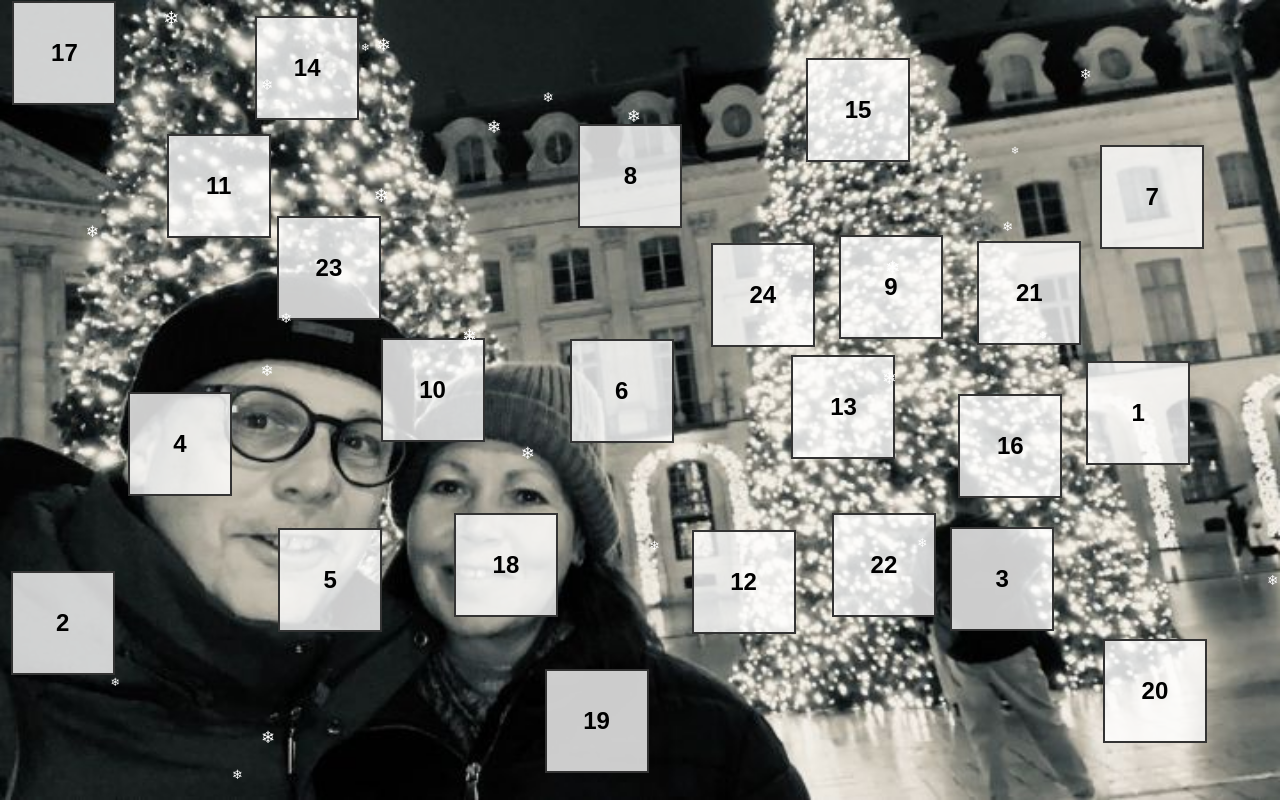
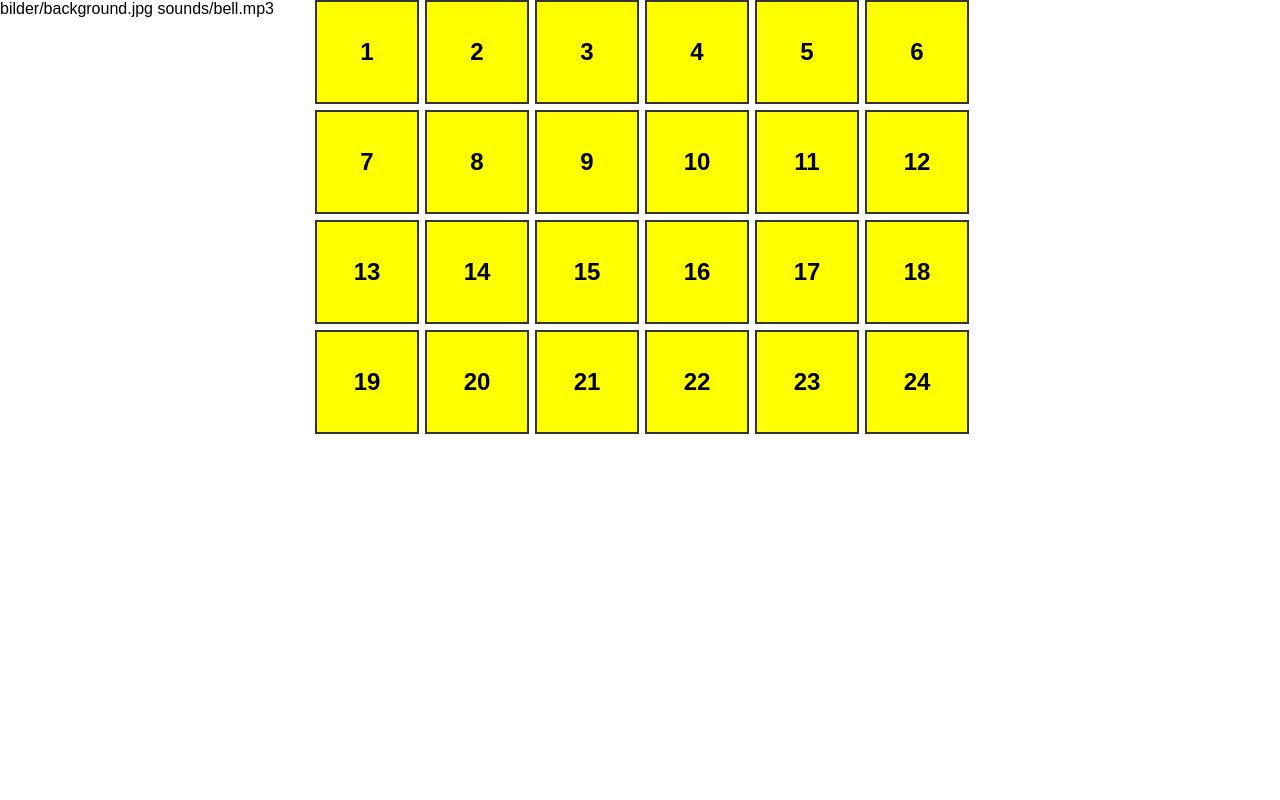
Before and after one commit to WilliGerd/Advent, a plain HTML site: page index.html in a window 1280 px wide. Drawn offline with Linux system fonts and the light colour scheme.

Commit message:
Update index.html

```diff
--- a/index.html
+++ b/index.html
@@ -3,24 +3,34 @@
 <html lang="de">
 <head>
 <meta charset="UTF-8">
-  <title>Adventskalender mit Sound</title>
+<title>Adventskalender mit Hintergrund als Bild</title>
 <style>
     body {
+        margin: 0;
         font-family: Arial, sans-serif;
-      background: url('bilder/background.jpg') no-repeat center center;
-      background-size: cover;
-      height: 100vh;
-      margin: 0;
         overflow: hidden;
-      position: relative;
+    }
+    .background {
+        width: 100%;
+        height: auto;
+        display: block;
     }
     .calendar {
-      position: relative;
+        position: absolute;
+        top: 0;
+        left: 0;
         width: 100%;
         height: 100%;
+        display: grid;
+        grid-template-columns: repeat(6, 100px);
+        grid-template-rows: repeat(4, 100px);
+        gap: 10px;
+        justify-content: center;
+        align-items: center;
+        perspective: 1000px;
     }
     .door {
-      position: absolute;
+        position: relative;
         width: 100px;
         height: 100px;
         cursor: pointer;
@@ -40,10 +50,11 @@
         border: 2px solid #333;
     }
     .door .front {
-      background-color: rgba(255,255,255,0.8);
+        background-color: yellow; /* Gelbe Türchen */
+        color: black;
     }
     .door .back {
-      background-color: transparent;
+        background-color: yellow;
         color: gold;
         transform: rotateY(180deg);
         font-size: 2em;
@@ -65,8 +76,8 @@
         transition: opacity 0.5s;
     }
     .overlay img {
-    max-width: 95%;
-    max-height: 95%;
+        max-width: 80%;
+        max-height: 80%;
         border: 5px solid white;
         box-shadow: 0 0 20px #fff;
     }
@@ -74,6 +85,7 @@
         visibility: visible;
         opacity: 1;
     }
+
     /* Schneefall */
     .snowflake {
       position: fixed;
@@ -91,56 +103,33 @@
     }
   </style>
 </head>
+
 <body>
+  bilder/background.jpg
   <div class="calendar" id="calendar"></div>
   <div class="overlay" id="overlay">
       <img id="overlay-img" src="" alt="Advent Bild">
   </div>
-  <!-- Audio für Soundeffekt -->
-  <audio id="door-sound" src="sounds/bell.mp3" preload="auto"></audio>
+
+  sounds/bell.mp3</audio>
+
   <script>
       const calendar = document.getElementById('calendar');
       const overlay = document.getElementById('overlay');
       const overlayImg = document.getElementById('overlay-img');
       const doorSound = document.getElementById('door-sound');
 
-    // Bildpfade: bilder/1.jpg ... bilder/24.jpg
       const images = [];
       for (let i = 1; i <= 24; i++) {
           images.push('bilder/' + i + '.jpg');
       }
 
-    // Nur im Dezember die Tür des aktuellen Tages öffnen
       const today = new Date();
-    const currentDay = (today.getMonth() === 11) ? today.getDate() : 0; // 11 = Dezember
-
-    const doors = [];
-    const doorSize = 110; // inkl. Abstand
-    const maxAttempts = 1000;
-
-    function isColliding(x, y) {
-      for (let d of doors) {
-        if (Math.abs(d.x - x) < doorSize && Math.abs(d.y - y) < doorSize) {
-          return true;
-        }
-      }
-      return false;
-    }
+      const currentDay = today.getMonth() === 11 ? today.getDate() : 0;
 
       for (let i = 1; i <= 24; i++) {
-      let x, y, attempts = 0;
-      do {
-        x = Math.random() * (window.innerWidth - 120);
-        y = Math.random() * (window.innerHeight - 120);
-        attempts++;
-      } while (isColliding(x, y) && attempts < maxAttempts);
-
-      doors.push({x, y});
-
           const door = document.createElement('div');
           door.classList.add('door');
-      door.style.left = x + 'px';
-      door.style.top = y + 'px';
 
           const front = document.createElement('div');
           front.classList.add('front');
@@ -154,12 +143,10 @@
           door.appendChild(back);
 
           door.addEventListener('click', () => {
-        if (i <= currentDay) {
+              if (i <= currentDay) { // NEUE REGEL: alle Türchen bis heute öffnen
                   door.classList.add('opened');
-          if (doorSound) {
                   doorSound.currentTime = 0;
-            doorSound.play().catch(() => {/* Autoplay blockiert – ignorieren */});
-          }
+                  doorSound.play();
                   showImage(images[i - 1]);
               } else {
                   alert('Dieses Türchen darfst du erst am ' + i + '. Dezember öffnen!');
@@ -177,19 +164,6 @@
               overlayImg.src = '';
           }, 10000);
       }
-
-    // Schneefall
-    function createSnowflake() {
-      const snowflake = document.createElement('div');
-      snowflake.classList.add('snowflake');
-      snowflake.textContent = '❄';
-      snowflake.style.left = Math.random() * window.innerWidth + 'px';
-      snowflake.style.fontSize = (Math.random() * 10 + 10) + 'px';
-      snowflake.style.animationDuration = (Math.random() * 3 + 2) + 's';
-      document.body.appendChild(snowflake);
-      setTimeout(() => snowflake.remove(), 5000);
-    }
-    setInterval(createSnowflake, 200);
   </script>
   </body>
   </html>
```
Lines whose indentation alone changed are shown as unchanged.
